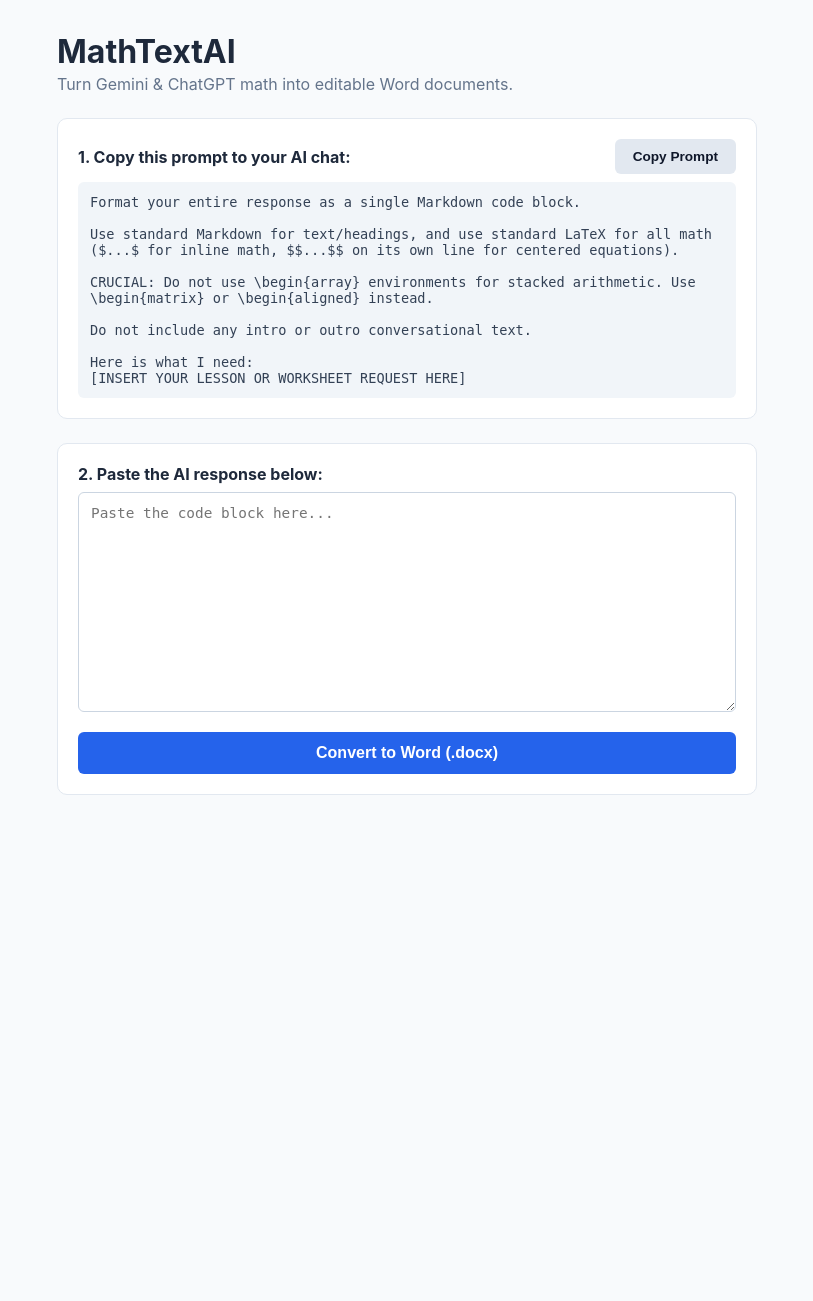
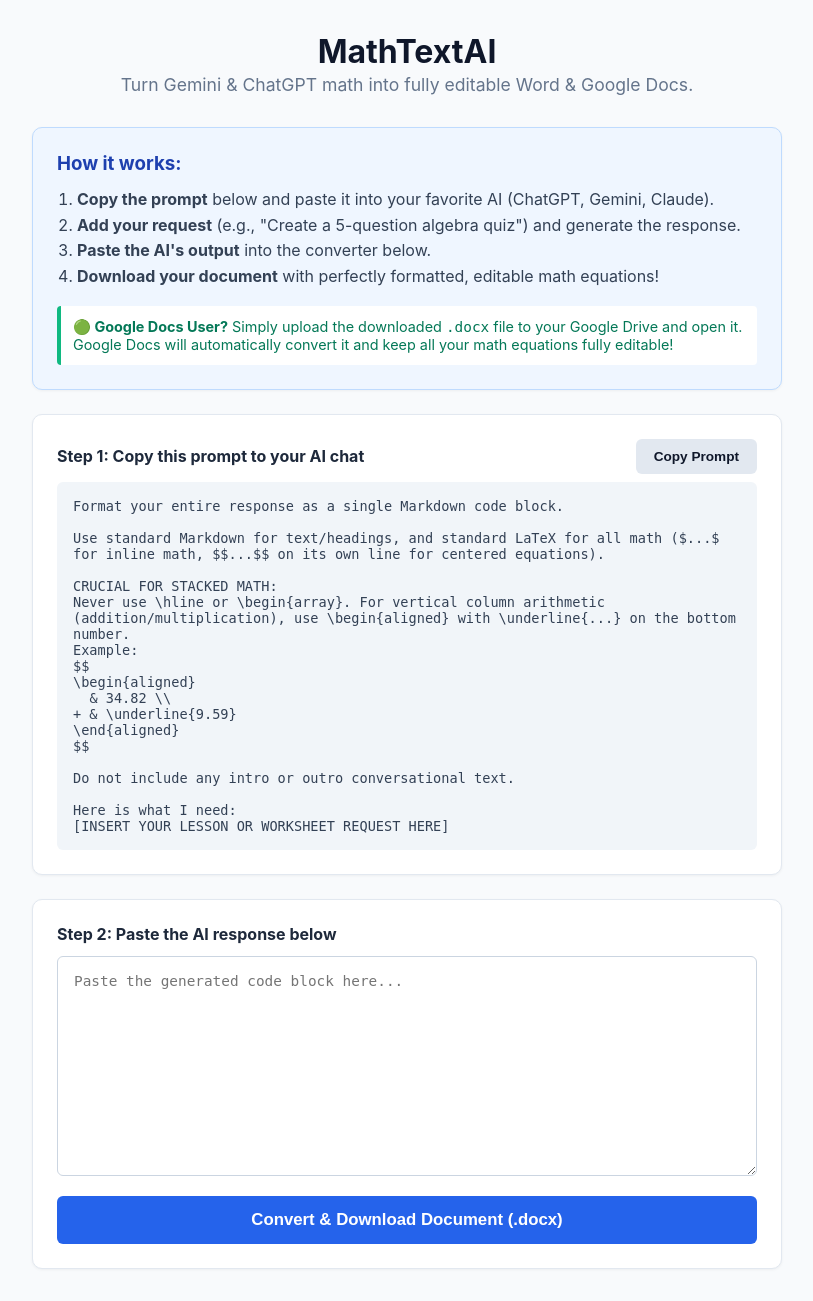
Before and after one commit to tshown-dot/mathtextai, a Flask app: page / in a window 1280 px wide. Shown: the whole page, without its empty margins (233-1046 px from the left). Before the commit the page ends 795 px from the top, so only its background shows below. Run offline with Flask 3, Linux system fonts and the light colour scheme; some libraries are stand-ins or nearby versions.

Commit message:
Enhance index.html with styling and content updates
Updated title and improved styling for better layout and readability. Modified instructions and button texts for clarity.

```diff
--- a/templates/index.html
+++ b/templates/index.html
@@ -3,37 +3,62 @@
 <head>
     <meta charset="UTF-8">
     <meta name="viewport" content="width=device-width, initial-scale=1.0">
-    <title>MathTextAI - Convert AI Math to Word</title>
+    <title>MathTextAI - Convert AI Math to Word & Google Docs</title>
     <style>
         body {
             font-family: -apple-system, BlinkMacSystemFont, "Segoe UI", Roboto, sans-serif;
-            max-width: 700px;
+            max-width: 750px;
             margin: 2rem auto;
             padding: 0 1rem;
             color: #1e293b;
             background: #f8fafc;
         }
+        .header-section {
+            text-align: center;
+            margin-bottom: 2rem;
+        }
+        h1 { margin-bottom: 0.2rem; color: #0f172a; }
+        .subtitle { color: #64748b; margin-top: 0; font-size: 1.1rem; }
+
         .box {
             background: white;
             border: 1px solid #e2e8f0;
             border-radius: 10px;
-            padding: 1.25rem;
+            padding: 1.5rem;
             margin-bottom: 1.5rem;
+            box-shadow: 0 1px 3px rgba(0,0,0,0.05);
         }
-        .header { display: flex; justify-content: space-between; align-items: center; margin-bottom: 0.5rem; }
+
+        /* Instructions Styling */
+        .instructions-box { background: #eff6ff; border-color: #bfdbfe; }
+        .instructions-box h3 { margin-top: 0; color: #1e40af; margin-bottom: 0.75rem; }
+        .instructions-list { margin: 0; padding-left: 1.25rem; color: #334155; line-height: 1.6; }
+        .gdocs-callout {
+            margin-top: 1rem;
+            padding: 0.75rem;
+            background: #ffffff;
+            border-left: 4px solid #10b981;
+            border-radius: 4px;
+            font-size: 0.9rem;
+            color: #047857;
+        }
+
+        .step-header { display: flex; justify-content: space-between; align-items: center; margin-bottom: 0.5rem; }
         .prompt-text {
             background: #f1f5f9;
-            padding: 0.75rem;
+            padding: 1rem;
             border-radius: 6px;
             font-size: 0.85rem;
             color: #334155;
             white-space: pre-wrap;
             margin: 0;
+            font-family: ui-monospace, SFMono-Regular, monospace;
         }
         textarea {
             width: 100%;
             height: 220px;
-            padding: 0.75rem;
+            padding: 1rem;
+            font-family: ui-monospace, SFMono-Regular, monospace;
             font-size: 0.9rem;
             border: 1px solid #cbd5e1;
             border-radius: 6px;
@@ -46,28 +71,54 @@
             border-radius: 6px;
             font-weight: 600;
             cursor: pointer;
+            transition: all 0.2s;
         }
         .btn-copy { background: #e2e8f0; color: #0f172a; font-size: 0.85rem; }
-        .btn-main { background: #2563eb; color: white; width: 100%; font-size: 1rem; padding: 12px; }
+        .btn-copy:hover { background: #cbd5e1; }
+        .btn-main { background: #2563eb; color: white; width: 100%; font-size: 1.05rem; padding: 14px; }
         .btn-main:hover { background: #1d4ed8; }
     </style>
 </head>
 <body>
 
-    <h1 style="margin-bottom: 0.2rem;">MathTextAI</h1>
-    <p style="color: #64748b; margin-top: 0; margin-bottom: 1.5rem;">Turn Gemini & ChatGPT math into editable Word documents.</p>
+    <div class="header-section">
+        <h1>MathTextAI</h1>
+        <p class="subtitle">Turn Gemini & ChatGPT math into fully editable Word & Google Docs.</p>
+    </div>
+
+    <!-- INSTRUCTIONS -->
+    <div class="box instructions-box">
+        <h3>How it works:</h3>
+        <ol class="instructions-list">
+            <li><strong>Copy the prompt</strong> below and paste it into your favorite AI (ChatGPT, Gemini, Claude).</li>
+            <li><strong>Add your request</strong> (e.g., "Create a 5-question algebra quiz") and generate the response.</li>
+            <li><strong>Paste the AI's output</strong> into the converter below.</li>
+            <li><strong>Download your document</strong> with perfectly formatted, editable math equations!</li>
+        </ol>
+        <div class="gdocs-callout">
+            <strong>🟢 Google Docs User?</strong> Simply upload the downloaded <code>.docx</code> file to your Google Drive and open it. Google Docs will automatically convert it and keep all your math equations fully editable!
+        </div>
+    </div>
 
     <!-- STEP 1 -->
     <div class="box">
-        <div class="header">
-            <strong>1. Copy this prompt to your AI chat:</strong>
+        <div class="step-header">
+            <strong>Step 1: Copy this prompt to your AI chat</strong>
             <button class="btn-copy" onclick="copyPrompt()">Copy Prompt</button>
         </div>
         <pre class="prompt-text" id="prompt">Format your entire response as a single Markdown code block.
 
-Use standard Markdown for text/headings, and use standard LaTeX for all math ($...$ for inline math, $$...$$ on its own line for centered equations).
+Use standard Markdown for text/headings, and standard LaTeX for all math ($...$ for inline math, $$...$$ on its own line for centered equations).
 
-CRUCIAL: Do not use \begin{array} environments for stacked arithmetic. Use \begin{matrix} or \begin{aligned} instead.
+CRUCIAL FOR STACKED MATH:
+Never use \hline or \begin{array}. For vertical column arithmetic (addition/multiplication), use \begin{aligned} with \underline{...} on the bottom number.
+Example:
+$$
+\begin{aligned}
+  & 34.82 \\
++ & \underline{9.59}
+\end{aligned}
+$$
 
 Do not include any intro or outro conversational text.
 
@@ -77,10 +128,10 @@ Here is what I need:
 
     <!-- STEP 2 -->
     <div class="box">
-        <strong style="display: block; margin-bottom: 0.5rem;">2. Paste the AI response below:</strong>
+        <strong style="display: block; margin-bottom: 0.75rem;">Step 2: Paste the AI response below</strong>
         <form action="/convert" method="POST">
-            <textarea name="markdown_text" placeholder="Paste the code block here..."></textarea>
-            <button type="submit" class="btn-main">Convert to Word (.docx)</button>
+            <textarea name="markdown_text" placeholder="Paste the generated code block here..."></textarea>
+            <button type="submit" class="btn-main">Convert & Download Document (.docx)</button>
         </form>
     </div>
 
@@ -89,7 +140,13 @@ Here is what I need:
             navigator.clipboard.writeText(document.getElementById('prompt').innerText);
             const btn = document.querySelector('.btn-copy');
             btn.innerText = 'Copied!';
-            setTimeout(() => btn.innerText = 'Copy Prompt', 2000);
+            btn.style.background = '#bbf7d0';
+            btn.style.color = '#166534';
+            setTimeout(() => {
+                btn.innerText = 'Copy Prompt';
+                btn.style.background = '#e2e8f0';
+                btn.style.color = '#0f172a';
+            }, 2000);
         }
     </script>
 
```
